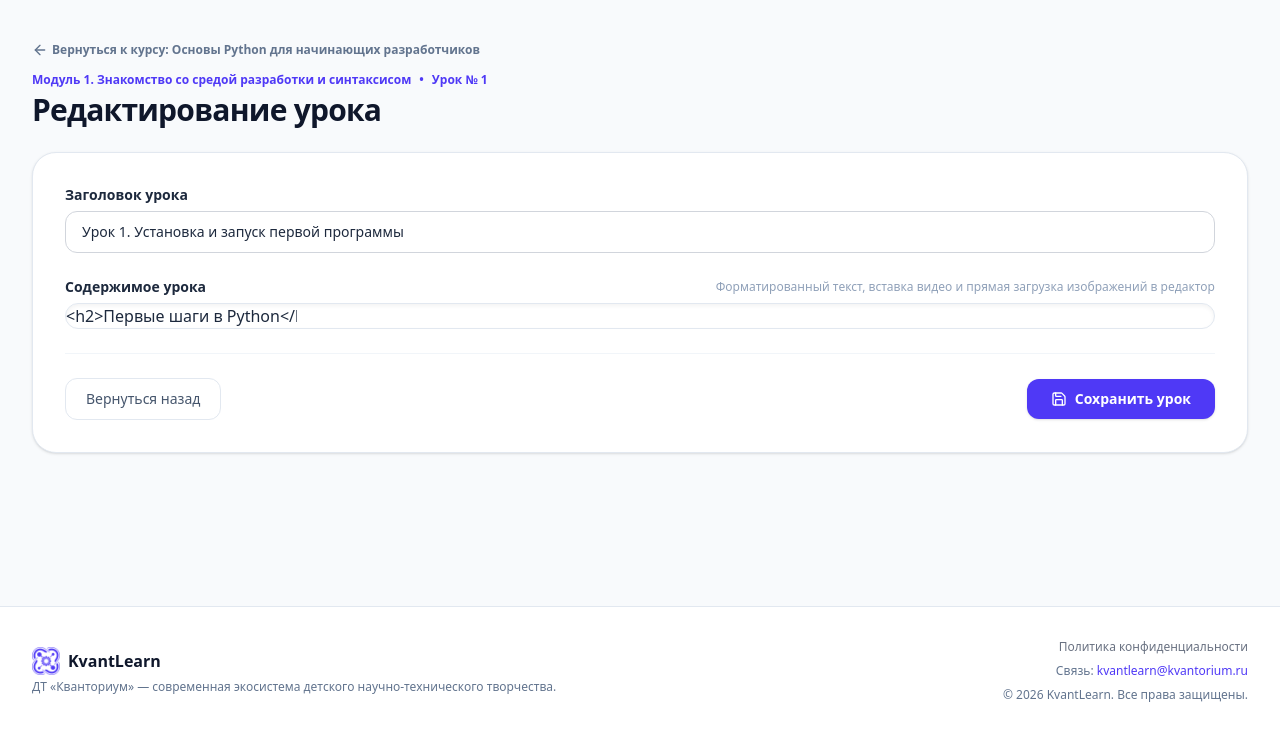
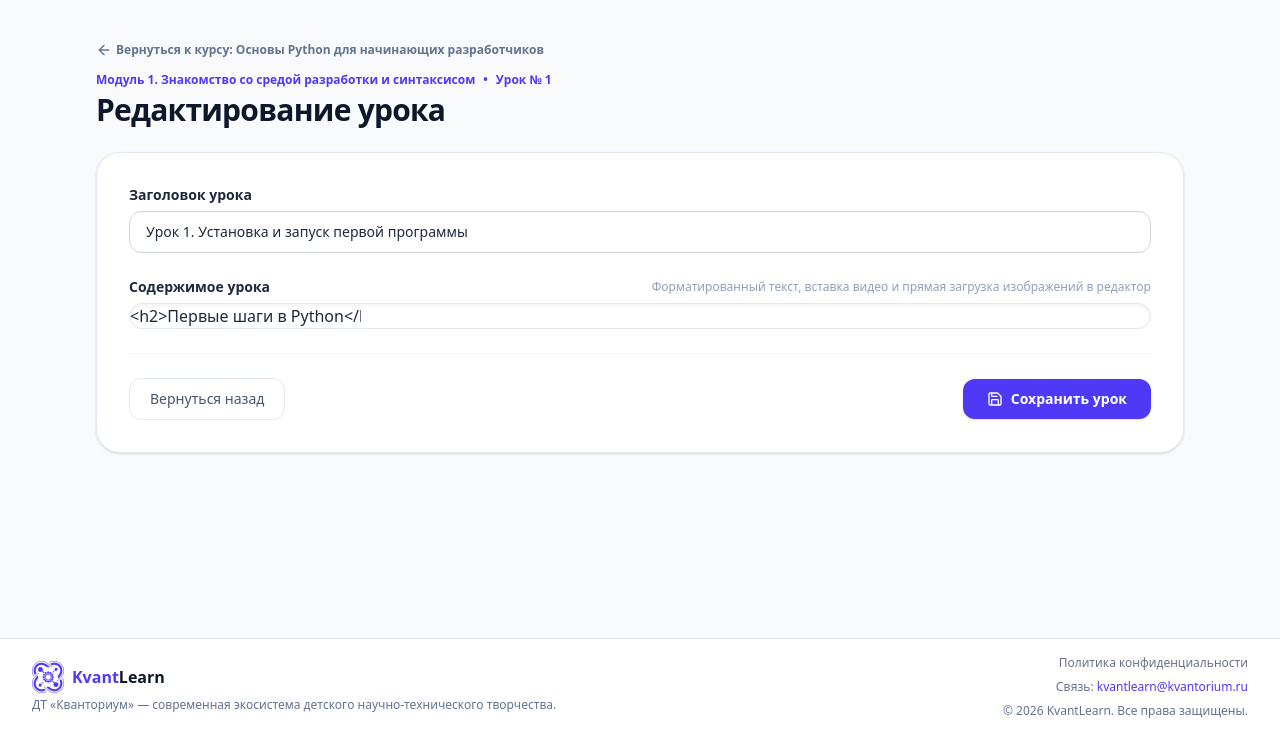
Before and after one commit to Verigg/KvantLearn, a Django app: page /editor/lessons/1/edit/ in a window 1280 px wide. Shown: the part 65-800 px from the top of the page. Run offline with Django 5.2, Linux system fonts and the light colour scheme; a user stored in the database is signed in; data comes from the database, SQL or seed files in the repository; both versions use the stored data as it was after the commit; style sheets or scripts are compiled from the project's sources; some libraries are stand-ins or nearby versions.

Commit message:
frontend updates

```diff
--- a/config/settings.py
+++ b/config/settings.py
@@ -156,10 +156,10 @@
 TINYMCE_DEFAULT_CONFIG = {
     "language": "ru",
     "language_url": "/static/tinymce/langs/ru.js",
-    "height": 600,
+    "height": 900,
     "menubar": False,
-    "plugins": "advlist autolink lists link image charmap preview anchor searchreplace visualblocks code fullscreen insertdatetime media table help wordcount",
-    "toolbar": "undo redo | blocks | bold italic underline strikethrough | forecolor backcolor | alignleft aligncenter alignright alignjustify | bullist numlist outdent indent | link image media | code | removeformat",
+    "plugins": "advlist autolink lists link image charmap preview anchor searchreplace visualblocks code codesample fullscreen insertdatetime media table help wordcount",
+    "toolbar": "undo redo | blocks | bold italic underline strikethrough | forecolor backcolor | alignleft aligncenter alignright alignjustify | bullist numlist outdent indent | link image media | codesample | removeformat | fullscreen",
     "images_upload_url": "/editor/upload-image/",
     "automatic_uploads": True,
     "file_picker_types": "image",
--- a/templates/base.html
+++ b/templates/base.html
@@ -189,13 +189,13 @@
   </main>
 
   <!-- Подвал сайта -->
-  <footer class="bg-white border-t border-slate-200 mt-16 py-8">
+  <footer class="bg-white border-t border-slate-200 py-4">
     <div class="max-w-full mx-auto px-4 sm:px-6 lg:px-8">
       <div class="flex flex-col md:flex-row items-center justify-between gap-4 text-center md:text-left">
         <div>
           <div class="flex items-center justify-center md:justify-start space-x-2 font-bold text-slate-900">
             <span
-              class="w-7 h-7 bg-indigo-600 transition group-hover:bg-white"
+              class="w-8 h-8 bg-indigo-600 transition group-hover:bg-white"
               style="
                 -webkit-mask-image: url('{% static 'logo_monochrome.png' %}');
                 mask-image: url('{% static 'logo_monochrome.png' %}');
@@ -207,7 +207,9 @@
                 mask-position: center;
               ">
             </span>
-            <span>{{ site_settings.site_name|default:"KvantLearn" }}</span>
+            <span>
+              <span class="text-indigo-600">Kvant</span>Learn
+            </span>
           </div>
           <p class="text-xs text-slate-500 mt-1 max-w-full">
             {{ site_settings.footer_text|default:"ДТ «Кванториум» — современная экосистема детского научно-технического творчества." }}
--- a/templates/catalog/editor_lesson_form.html
+++ b/templates/catalog/editor_lesson_form.html
@@ -7,7 +7,7 @@
 {% endblock %}
 
 {% block content %}
-<div class="max-w-7xl mx-auto px-4 sm:px-6 lg:px-8 py-10">
+<div class="max-w-9/10 mx-auto px-4 sm:px-6 lg:px-8 py-10">
 
   <!-- Верхняя строка навигации -->
   <div class="mb-6">
--- a/templates/catalog/editor_material_edit.html
+++ b/templates/catalog/editor_material_edit.html
@@ -155,7 +155,7 @@
                   <span class="w-6 h-6 rounded-md bg-indigo-600 text-white text-xs font-bold flex items-center justify-center flex-shrink-0">
                     {{ forloop.counter }}
                   </span>
-                  <input type="text" name="title" value="{{ module.title }}" class="px-3 py-1.5 text-sm font-bold text-slate-800 bg-white border border-slate-200 rounded-lg focus:outline-none focus:ring-1 focus:ring-indigo-500 w-full sm:w-80">
+                  <input type="text" name="title" value="{{ module.title }}" class="px-3 py-1.5 text-sm font-bold text-slate-800 bg-white border border-slate-200 rounded-lg focus:outline-none focus:ring-1 focus:ring-indigo-500 w-full">
                   <button type="submit" class="px-2.5 py-1.5 bg-slate-200 hover:bg-slate-300 text-slate-700 rounded-lg text-xs font-medium transition" title="Сохранить переименование">
                     OK
                   </button>
```
Also changed, not shown: templates/catalog/lesson_detail.html (+2 -7 lines), db.sqlite3.
